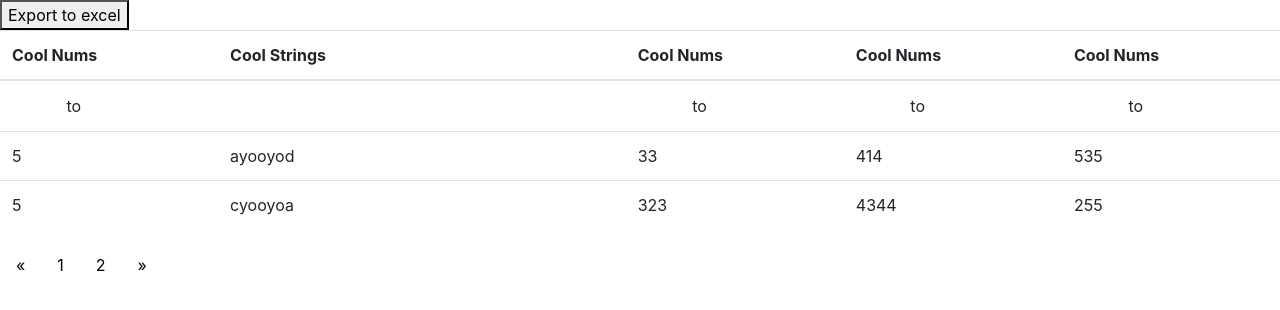
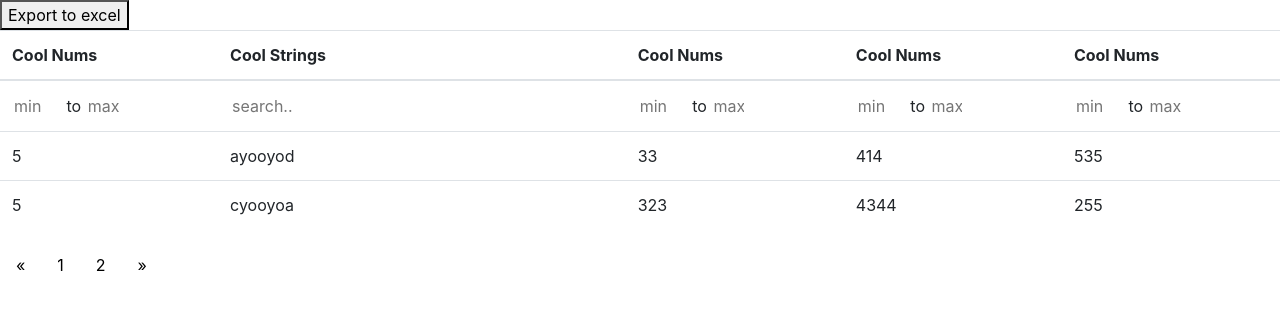
Before and after one commit to connormakh/ng-smarter-table, an Angular app: page / in a window 1280 px wide. Shown: the top 310 px of the page. Built offline with nearby package versions, Linux system fonts and the light colour scheme; what angular-font-awesome would draw is missing.

Commit message:
fix(*): add placeholders to filter inputs

```diff
--- a/src/app/modules/smarter-table/smarter-table.component.html
+++ b/src/app/modules/smarter-table/smarter-table.component.html
@@ -13,12 +13,12 @@
     <td *ngFor="let column of _columns">
       <div *ngIf="column.type == 'number'; then numberBlock; else otherTemp"></div>
       <ng-template #numberBlock >
-        <input class="small-num" type="number" [(ngModel)]="column['min_num']" (keyup)="runFilter()">
+        <input class="small-num" placeholder="min" type="number" [(ngModel)]="column['min_num']" (keyup)="runFilter()">
         to
-        <input class="small-num" type="number" [(ngModel)]="column['max_num']" (keyup)="runFilter()">
+        <input class="small-num" placeholder="max" type="number" [(ngModel)]="column['max_num']" (keyup)="runFilter()">
       </ng-template>
       <ng-template #otherTemp>
-        <input type="{{column.type}}" [(ngModel)]="column['filter']" (keyup)="runFilter()">
+        <input type="{{column.type}}" placeholder="search.." [(ngModel)]="column['filter']" (keyup)="runFilter()">
       </ng-template>
     </td>
   </tr>
```
